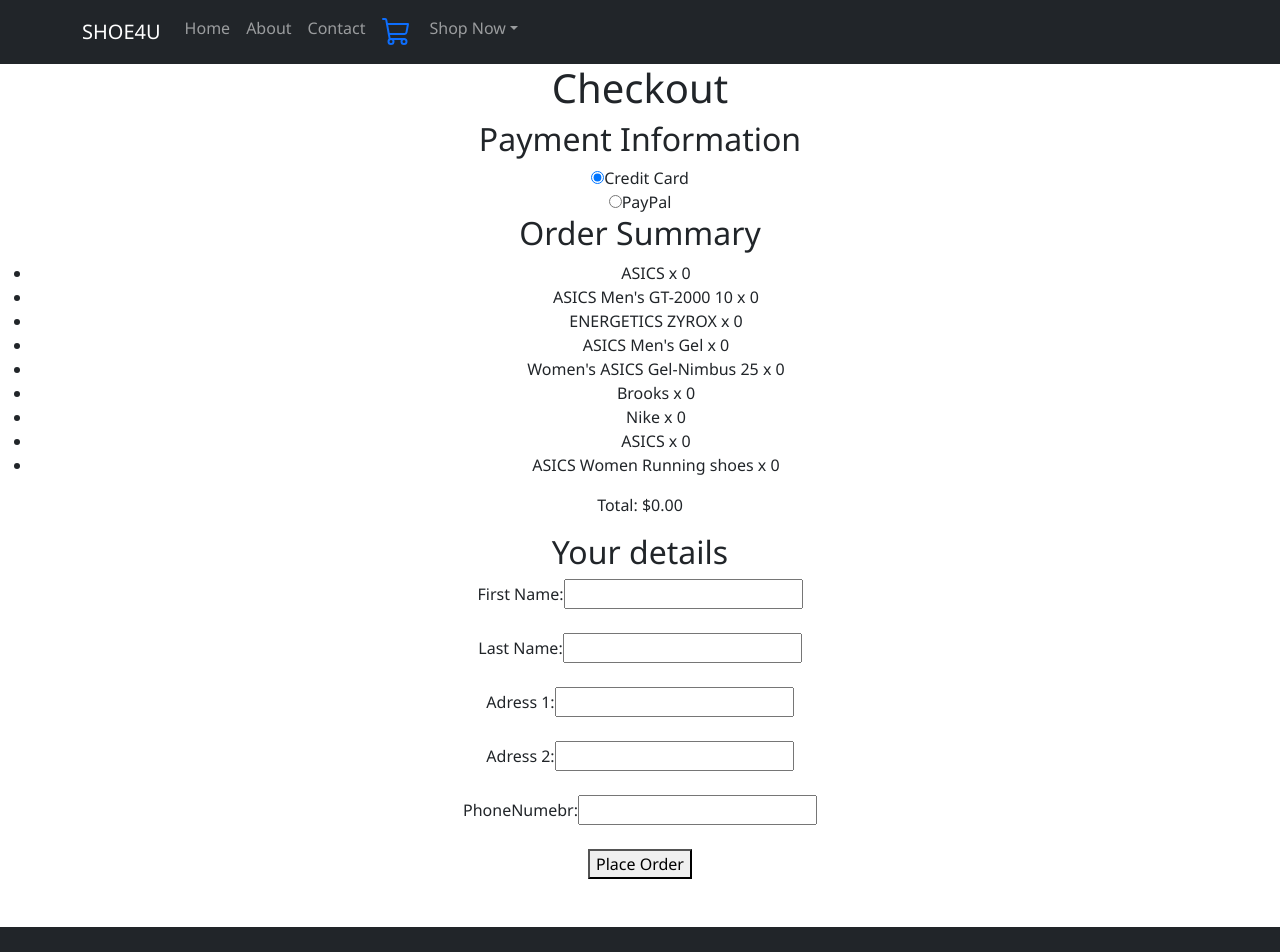
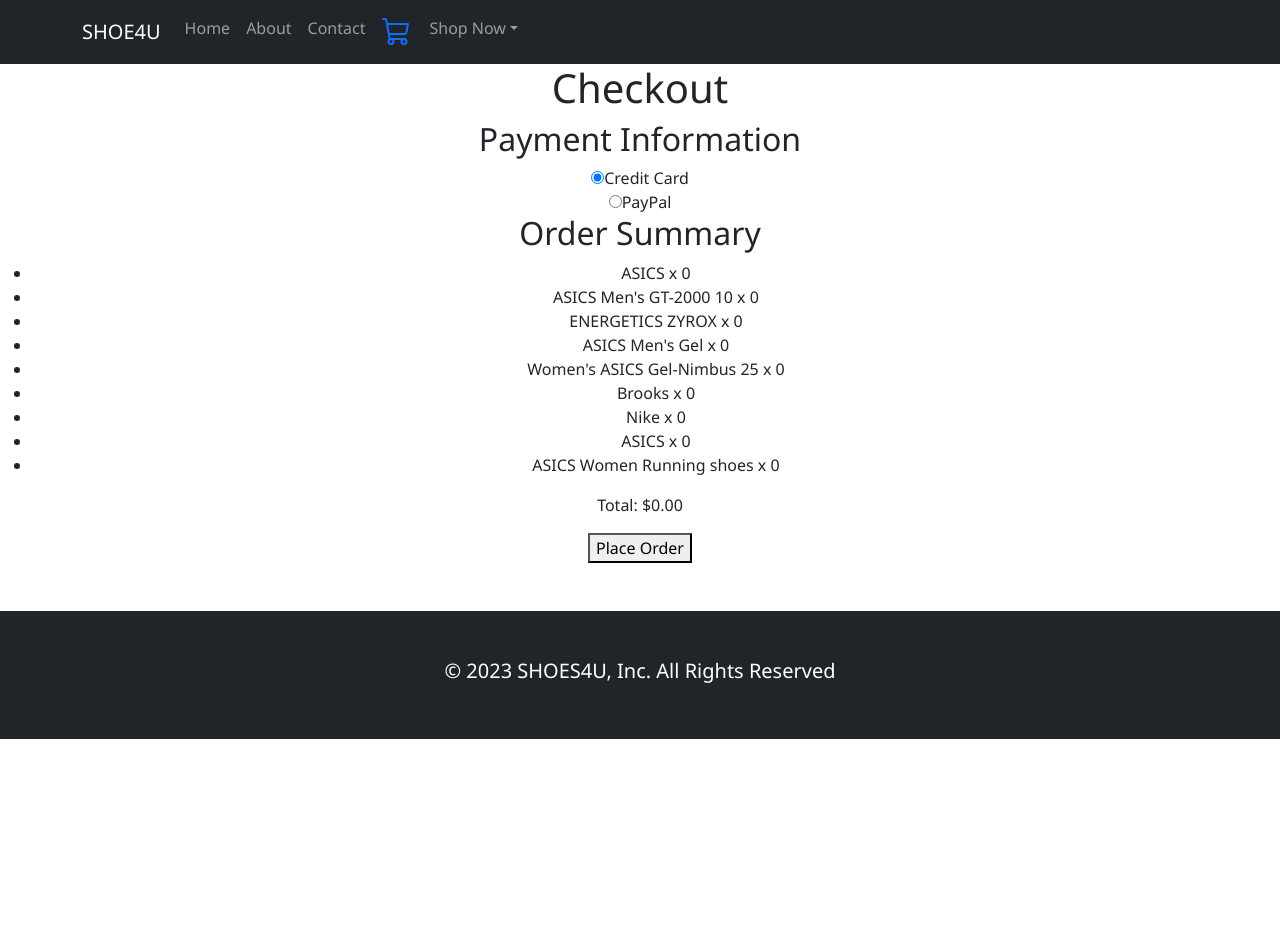
Before and after one commit to davidamankwah/shoe-app, a React (Create React App) app: page /checkout in a window 1280 px wide. Shown: the top 952 px of the page. After the commit the page ends 800 px from the top, so only its background shows below. Built offline with nearby package versions, Linux system fonts and the light colour scheme.

Commit message:
Paypal added

```diff
--- a/package.json
+++ b/package.json
@@ -6,6 +6,7 @@
     "@emotion/react": "^11.10.6",
     "@emotion/styled": "^11.10.6",
     "@mui/material": "^5.11.12",
+    "@paypal/react-paypal-js": "^7.8.3",
     "@testing-library/jest-dom": "^5.16.5",
     "@testing-library/react": "^13.4.0",
     "@testing-library/user-event": "^13.5.0",
--- a/src/App.js
+++ b/src/App.js
@@ -11,6 +11,7 @@
 import { Home } from './components/home';
 import { Link } from "react-router-dom";
 import { ShoppingCart } from "phosphor-react";
+
 import { Checkout } from './components/checkout';
 import { ListContact } from './components/Contacts/listcontact';
 import { EditContact } from './components//Contacts/editContact';
--- a/src/components/checkout.js
+++ b/src/components/checkout.js
@@ -1,6 +1,7 @@
 //IMPORTS
 import React, { useContext, useState } from 'react';
 import { ShopContext } from '../context/shop-context';
+import { PayPalScriptProvider, PayPalButtons } from "@paypal/react-paypal-js";
 import { PRODUCTS } from '../product';
 
 export const Checkout = () => {
@@ -64,60 +65,13 @@
         </ul>
         <p>Total: ${getTotalCartAmount().toFixed(2)}</p>
       </div>
-      <div>
-      <h2>Your details</h2>
-      <label>
-            First Name:
-            <input
-              type="text"
+    <div>
+           <PayPalScriptProvider>
+        <PayPalButtons
 
-            />
-            </label>
+        />
+      </PayPalScriptProvider> </div>
 
-      </div>
-      <br />
-      <div>
-      <label>
-            Last Name:
-            <input
-              type="text"
-            />
-            </label>
-      </div>
-      <br />
-
-      <div>
-      <label>
-            Adress 1:
-            <input
-              type="text"
-
-            />
-            </label>
-      </div>
-      <br />
-
-      <div>
-      <label>
-            Adress 2:
-            <input
-              type="text"
-
-            />
-            </label>
-      </div>
-      <br />
-
-      <div>
-      <label>
-            PhoneNumebr:
-            <input
-              type="text"
-
-            />
-            </label>
-      </div>
-      <br />
 
       <button onClick={handleCheckout}>Place Order</button>
 
```
Also changed, not shown: 1 other file (tests, documents, lock files or other folders).
